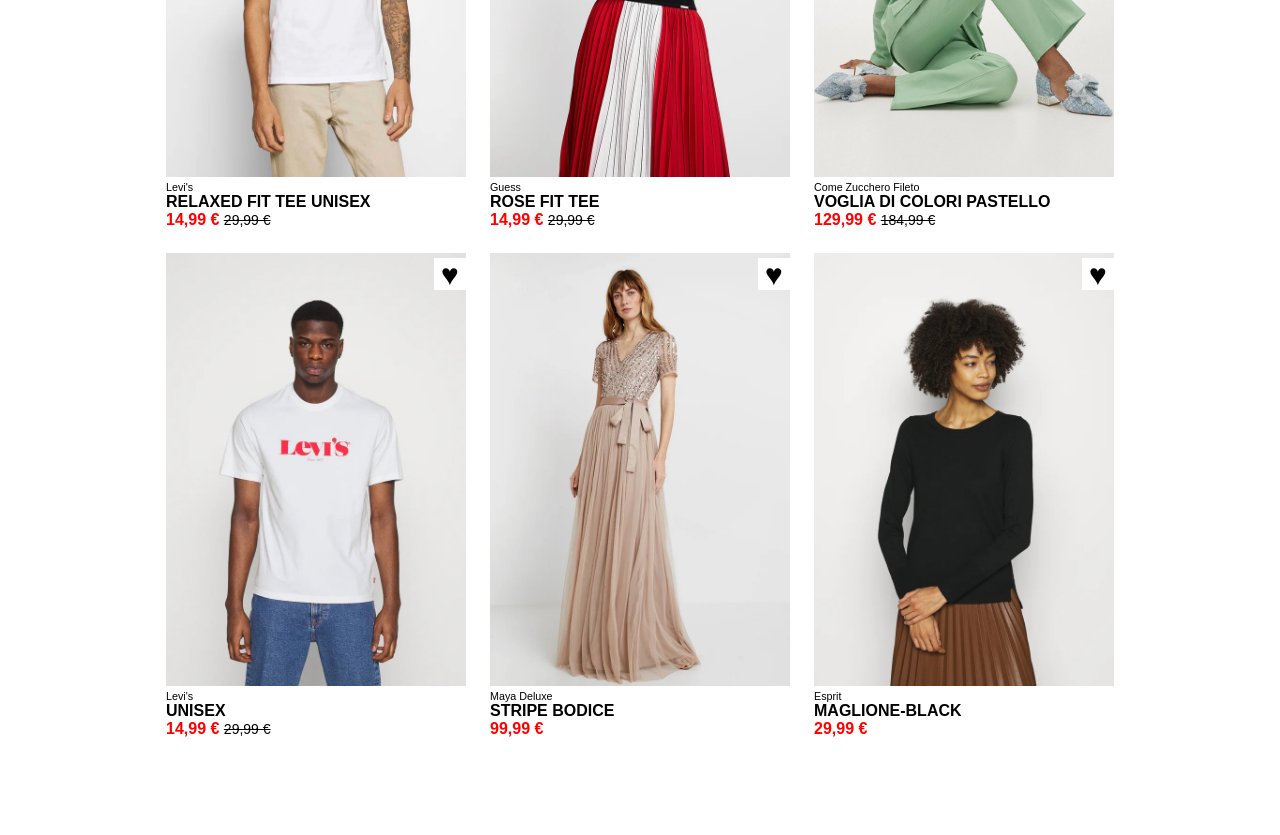
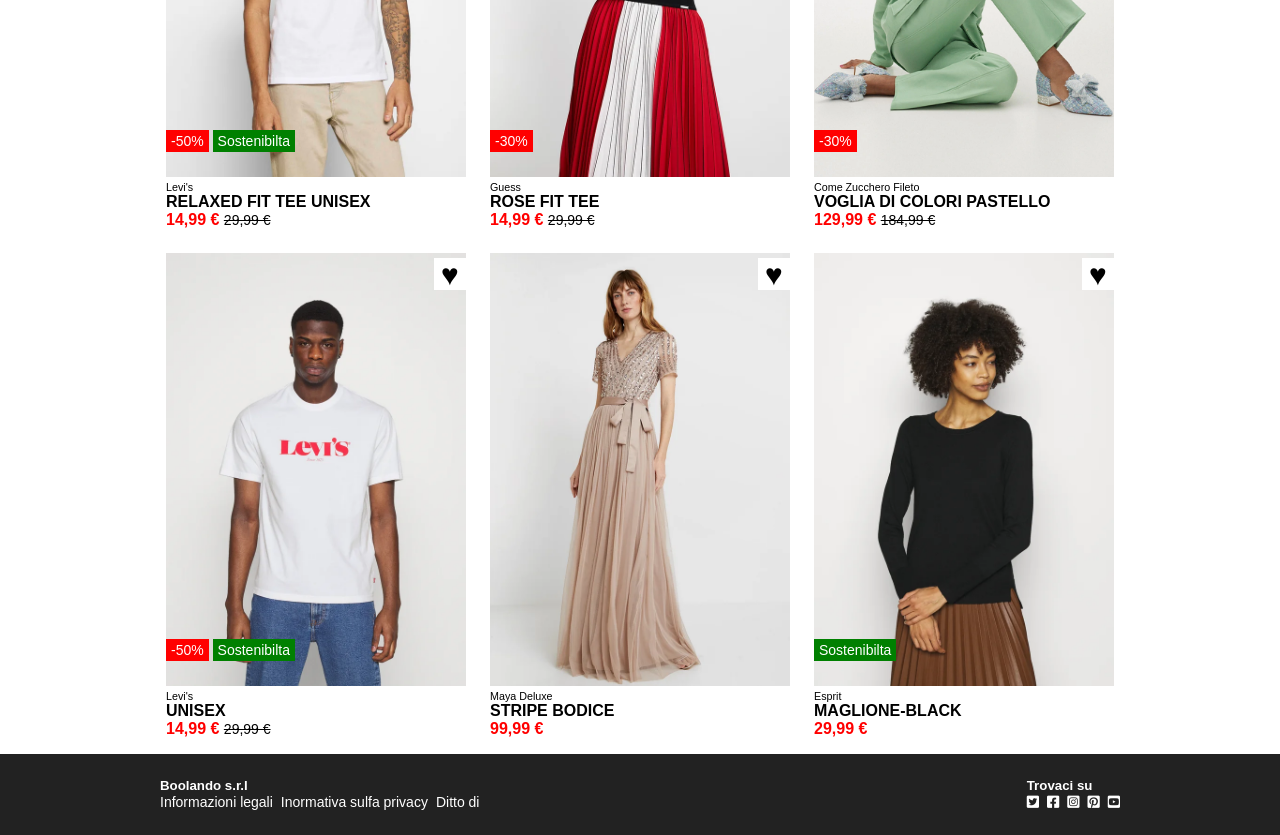
Before and after one commit to agnesvarga1/html-css-boolando, a plain HTML site: page index.html in a window 1280 px wide. Shown: the part 320-1155 px from the top of the page. Before the commit the page ends 1074 px from the top, so only its background shows below. Drawn offline with Linux system fonts and the light colour scheme.

Commit message:
feat(footer)added links + social

```diff
--- a/assets/styles.css
+++ b/assets/styles.css
@@ -10,6 +10,10 @@ html {
 
 a {
   text-decoration: none;
+}
+
+a:hover {
+  color: lightgray;
 }
 
 header {
@@ -64,7 +68,9 @@ header svg {
   width: calc(100% / 3.2);
   position: relative;
 }
-
+.card figure {
+  position: relative;
+}
 .card figure img {
   width: 100%;
   height: 100%;
@@ -102,8 +108,53 @@ header svg {
   font-size: 30px;
   top: 0.3rem;
   right: 0;
+  z-index: 1;
 }
 
 #heart:hover {
   color: red;
 }
+.features {
+  position: absolute;
+  left: 0;
+  bottom: 2rem;
+  font-size: 14px;
+}
+.features span {
+  padding: 3px 5px;
+  color: #fff;
+}
+.sales {
+  background-color: #ff0000;
+}
+.eco {
+  background-color: #008000;
+}
+
+footer {
+  background-color: #222222;
+  color: #fff;
+  padding-block: 0.5rem;
+}
+
+footer .container {
+  width: 75%;
+  margin: 0 auto;
+  display: flex;
+  justify-content: space-between;
+}
+
+footer ul li {
+  list-style-type: none;
+}
+
+footer ul li a {
+  color: #fff;
+  font-size: 14px;
+}
+
+footer .info-link,
+footer .social {
+  display: flex;
+  gap: 0.5rem;
+}
--- a/index.html
+++ b/index.html
@@ -60,7 +60,13 @@
       <div class="container">
         <div class="card">
           <div class="liked-item"><span id="heart">&hearts;</span></div>
-          <figure><img src="./assets/imgs/1.webp" alt="" /></figure>
+          <figure>
+            <img src="./assets/imgs/1.webp" alt="" />
+            <div class="features">
+              <span class="sales">-50%</span>
+              <span class="eco">Sostenibilta</span>
+            </div>
+          </figure>
           <div class="card-footer">
             <h6>Levi's</h6>
             <h4>RELAXED FIT TEE UNISEX</h4>
@@ -70,7 +76,12 @@
         </div>
         <div class="card">
           <div class="liked-item"><span id="heart">&hearts;</span></div>
-          <figure><img src="./assets/imgs/2.webp" alt="" /></figure>
+          <figure>
+            <div class="features">
+              <span class="sales">-30%</span>
+            </div>
+            <img src="./assets/imgs/2.webp" alt="" />
+          </figure>
 
           <div class="card-footer">
             <h6>guess</h6>
@@ -81,7 +92,12 @@
         </div>
         <div class="card">
           <div class="liked-item"><span id="heart">&hearts;</span></div>
-          <figure><img src="./assets/imgs/3.webp" alt="" /></figure>
+          <figure>
+            <div class="features">
+              <span class="sales">-30%</span>
+            </div>
+            <img src="./assets/imgs/3.webp" alt="" />
+          </figure>
           <div class="card-footer">
             <h6>come zucchero fileto</h6>
             <h4>voglia di colori pastello</h4>
@@ -91,7 +107,13 @@
         </div>
         <div class="card">
           <div class="liked-item"><span id="heart">&hearts;</span></div>
-          <figure><img src="./assets/imgs/4.webp" alt="" /></figure>
+          <figure>
+            <div class="features">
+              <span class="sales">-50%</span>
+              <span class="eco">Sostenibilta</span>
+            </div>
+            <img src="./assets/imgs/4.webp" alt="" />
+          </figure>
           <div class="card-footer">
             <h6>Levi's</h6>
             <h4>UNISEX</h4>
@@ -111,7 +133,12 @@
         </div>
         <div class="card">
           <div class="liked-item"><span id="heart">&hearts;</span></div>
-          <figure><img src="./assets/imgs/6.webp" alt="" /></figure>
+          <figure>
+            <div class="features">
+              <span class="eco">Sostenibilta</span>
+            </div>
+            <img src="./assets/imgs/6.webp" alt="" />
+          </figure>
           <div class="card-footer">
             <h6>Esprit</h6>
             <h4>Maglione-black</h4>
@@ -121,6 +148,37 @@
         </div>
       </div>
     </main>
-    <footer></footer>
+    <footer>
+      <div class="container">
+        <div class="infos">
+          <h5>Boolando s.r.l</h5>
+          <ul class="info-link">
+            <li><a href="#">Informazioni legali</a></li>
+            <li><a href="#"> Inormativa sulfa privacy</a></li>
+            <li><a href="#"> Ditto di</a></li>
+          </ul>
+        </div>
+        <div>
+          <h5>Trovaci su</h5>
+          <ul class="social">
+            <li>
+              <a href=""><i class="fa-brands fa-square-twitter"></i></a>
+            </li>
+            <li>
+              <a href=""><i class="fa-brands fa-square-facebook"></i></a>
+            </li>
+            <li>
+              <a href=""><i class="fa-brands fa-square-instagram"></i></a>
+            </li>
+            <li>
+              <a href=""><i class="fa-brands fa-square-pinterest"></i></a>
+            </li>
+            <li>
+              <a href=""><i class="fa-brands fa-square-youtube"></i></a>
+            </li>
+          </ul>
+        </div>
+      </div>
+    </footer>
   </body>
 </html>
```
